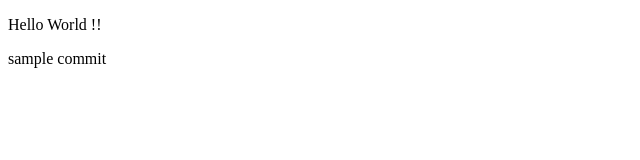
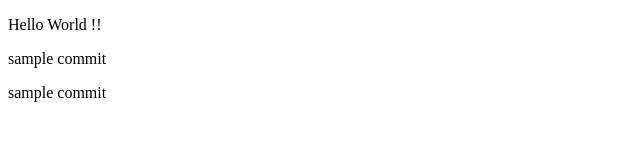
Before and after one commit to Jdelina/w3b, a plain HTML site: page index.html in a window 1280 px wide. Shown: the whole page, without its empty margins (0-640 px from the left). Drawn offline with Linux system fonts and the light colour scheme.

Commit message:
modified:   index.html

```diff
--- a/index.html
+++ b/index.html
@@ -11,6 +11,7 @@
     <p>Hello World !! </p>
 
     <p>sample commit </p>
+    <p>sample commit </p>
 
 </body>
 </html>
```
